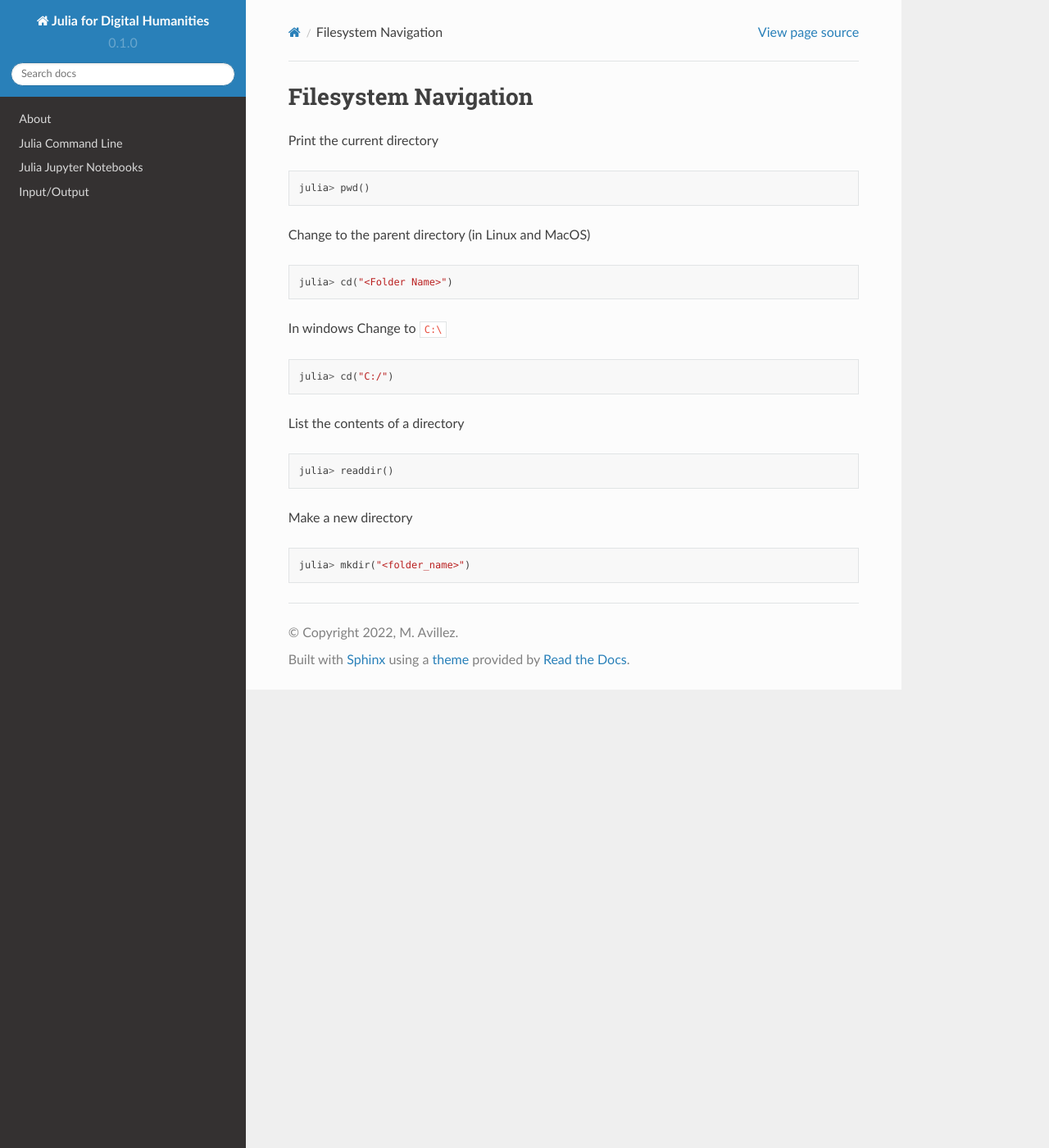
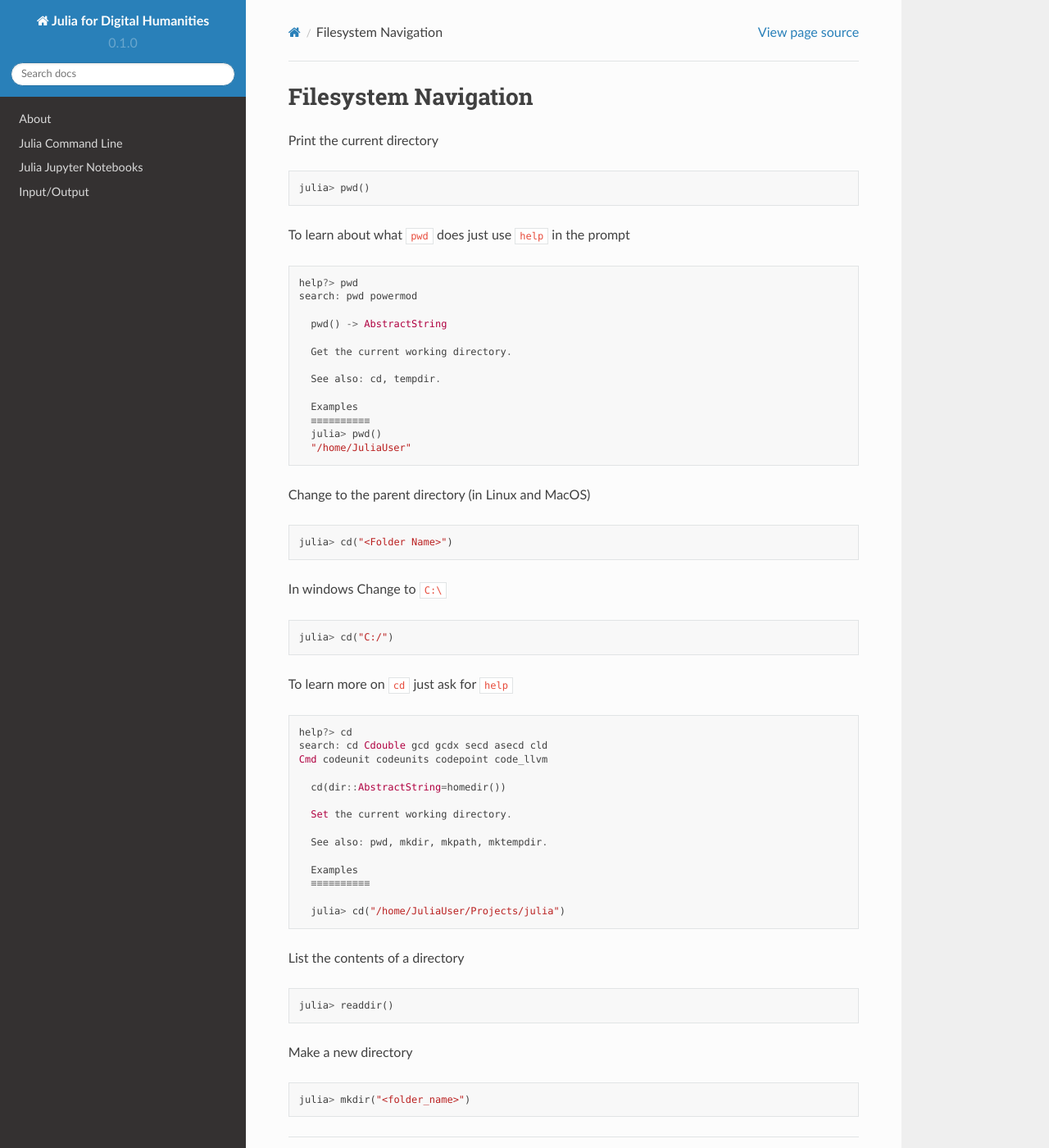
Before and after one commit to mavillez/julia_course, a Sphinx documentation site: the page built from docs/source/filesystem.rst, in a window 1280 px wide and 1400 px high. Shown: the whole window at 82% size. Built offline with Sphinx 7.4.7 and the Read the Docs theme 2.0.0, drawn with Linux system fonts in a browser that asks for light colours.

Commit message:
Update filesystem.rst

```diff
--- a/docs/source/filesystem.rst
+++ b/docs/source/filesystem.rst
@@ -6,6 +6,26 @@
 .. code-block:: julia
 
   julia> pwd()
+
+
+To learn about what ``pwd`` does just use ``help`` in the prompt
+
+.. code-block:: julia
+
+  help?> pwd
+  search: pwd powermod
+
+    pwd() -> AbstractString
+
+    Get the current working directory.
+
+    See also: cd, tempdir.
+
+    Examples
+    ≡≡≡≡≡≡≡≡≡≡
+    julia> pwd()
+    "/home/JuliaUser"
+
 
 Change to the parent directory (in Linux and MacOS)
 
@@ -19,6 +39,26 @@
 
   julia> cd("C:/")
 
+To learn more on ``cd`` just ask for ``help``
+
+.. code-block:: julia
+
+  help?> cd
+  search: cd Cdouble gcd gcdx secd asecd cld
+  Cmd codeunit codeunits codepoint code_llvm
+
+    cd(dir::AbstractString=homedir())
+
+    Set the current working directory.
+
+    See also: pwd, mkdir, mkpath, mktempdir.
+
+    Examples
+    ≡≡≡≡≡≡≡≡≡≡
+
+    julia> cd("/home/JuliaUser/Projects/julia")
+
+
 List the contents of a directory
 
 .. code-block:: julia
```
